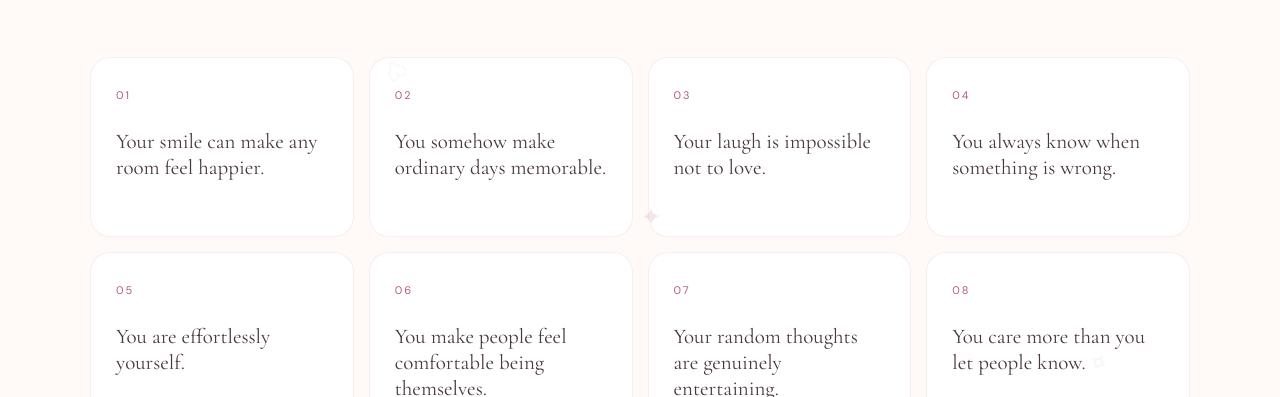
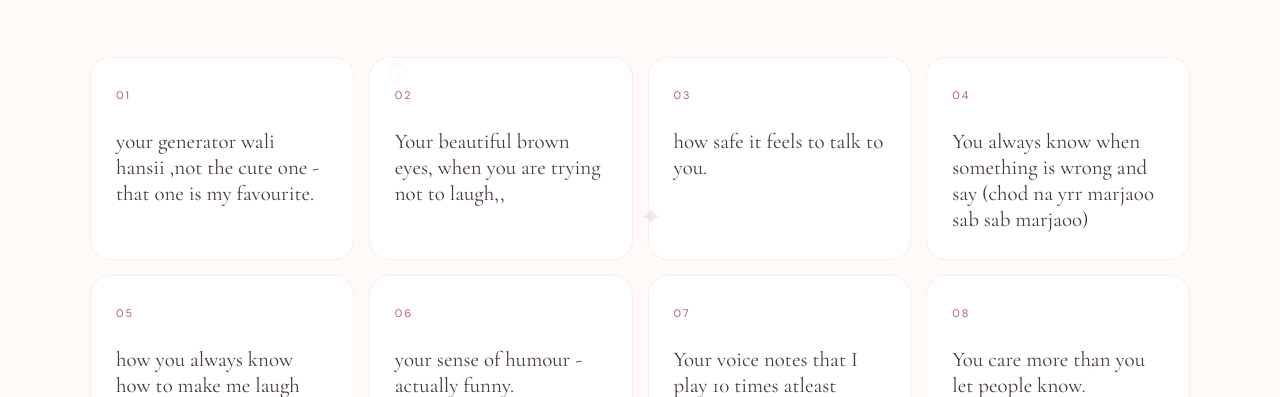
Before and after one commit to khushichaudhary-pixel/birthday-website, a plain HTML site: page index.html in a window 1280 px wide. Both pictures are taken after a click on the button "20 Things". Shown: the part 403-800 px from the top of the page. Drawn offline with nearby package versions, Linux system fonts and the light colour scheme.

```diff
--- a/index.html
+++ b/index.html
@@ -237,37 +237,37 @@
 
                 <div class="reason-card">
                     <span>01</span>
-                    <p>Your smile can make any room feel happier.</p>
+                    <p> your  generator wali hansii ,not the cute one -that one is my favourite.</p>
                 </div>
 
                 <div class="reason-card">
                     <span>02</span>
-                    <p>You somehow make ordinary days memorable.</p>
+                    <p>Your beautiful brown eyes, when you are trying not to laugh,,</p>
                 </div>
 
                 <div class="reason-card">
                     <span>03</span>
-                    <p>Your laugh is impossible not to love.</p>
+                    <p>how safe it feels to talk to you.</p>
                 </div>
 
                 <div class="reason-card">
                     <span>04</span>
-                    <p>You always know when something is wrong.</p>
+                    <p>You always know when something is wrong and say (chod na yrr marjaoo sab sab marjaoo)</p>
                 </div>
 
                 <div class="reason-card">
                     <span>05</span>
-                    <p>You are effortlessly yourself.</p>
+                    <p>how you always know how to make me laugh even on bad days.</p>
                 </div>
 
                 <div class="reason-card">
                     <span>06</span>
-                    <p>You make people feel comfortable being themselves.</p>
+                    <p>your sense of humour -actually funny.</p>
                 </div>
 
                 <div class="reason-card">
                     <span>07</span>
-                    <p>Your random thoughts are genuinely entertaining.</p>
+                    <p>Your voice notes that I play 10 times atleast</p>
                 </div>
 
                 <div class="reason-card">
@@ -292,7 +292,7 @@
 
                 <div class="reason-card">
                     <span>12</span>
-                    <p>You have the cutest little habits.</p>
+                    <p>You have the cutest little habits ...</p>
                 </div>
 
                 <div class="reason-card">
@@ -307,17 +307,17 @@
 
                 <div class="reason-card">
                     <span>15</span>
-                    <p>You deserve every beautiful thing coming your way.</p>
+                    <p>You deserve every beautiful thing coming your way(like me)</p>
                 </div>
 
                 <div class="reason-card">
                     <span>16</span>
-                    <p>You make people feel loved.</p>
+                    <p>You make people feel loved and heard.</p>
                 </div>
 
                 <div class="reason-card">
                     <span>17</span>
-                    <p>You are beautifully imperfect.</p>
+                    <p>Your big dreams and how you chase them ...</p>
                 </div>
 
                 <div class="reason-card">
```
